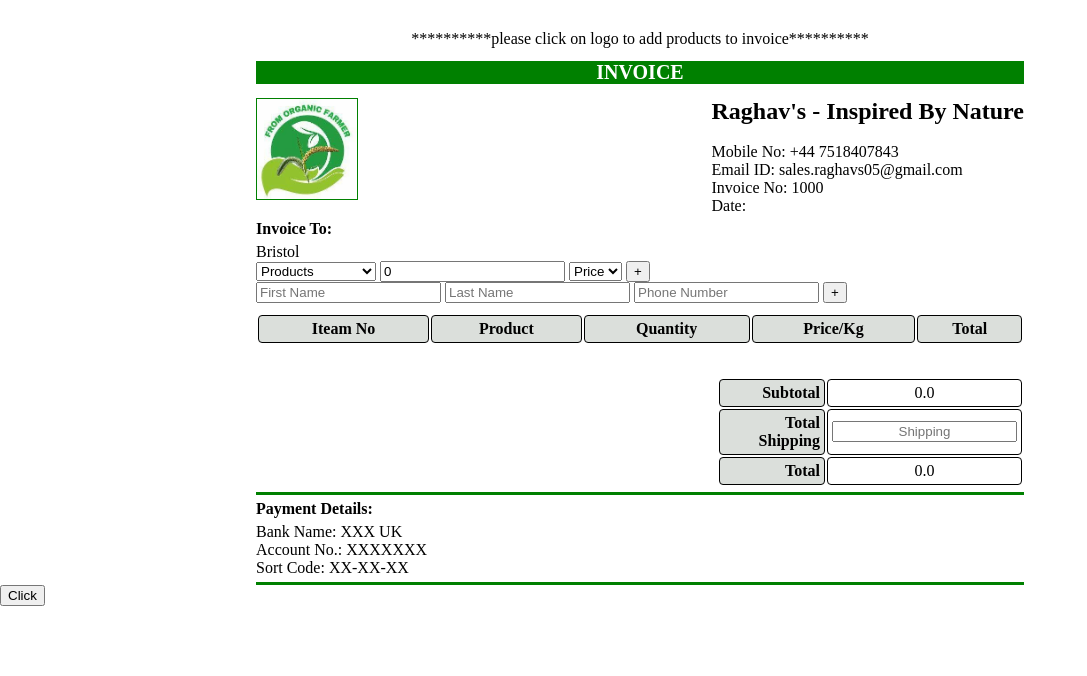
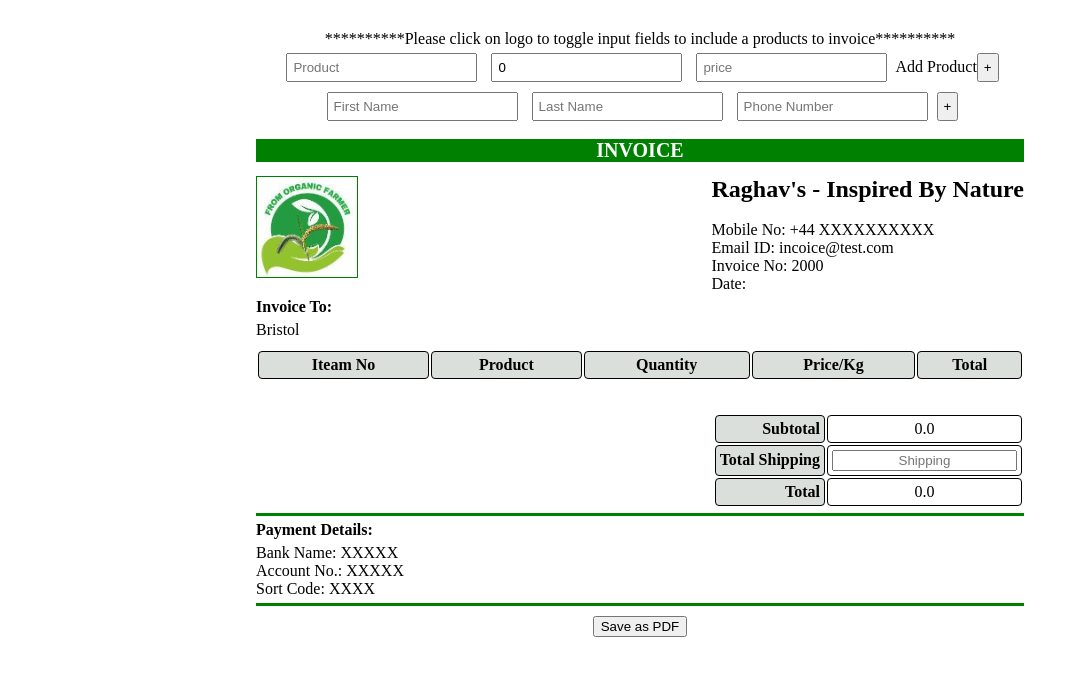
Before and after one commit to r1903/Invoice, a plain HTML site: page index.html in a window 1280 px wide. Both pictures are taken after a click on the element 640 px from the left and 156 px from the top of the page. Shown: the whole page, without its empty margins (0-1087 px from the left). Drawn offline with nearby package versions, Linux system fonts and the light colour scheme.

Commit message:
added auto complete and html2pdf.js

```diff
--- a/index.html
+++ b/index.html
@@ -4,21 +4,38 @@
 	<title>Invoice</title>
 	<meta charset="UTF-8" />
   <link rel="stylesheet" href="styles.css">
-  <script src="https://cdnjs.cloudflare.com/ajax/libs/html2canvas/0.4.1/html2canvas.js"></script>
-  <script src="https://cdnjs.cloudflare.com/ajax/libs/jspdf/1.3.4/jspdf.debug.js"></script>
+  <script src="./products.js"></script>
+  <link href = "https://code.jquery.com/ui/1.10.4/themes/ui-lightness/jquery-ui.css" rel = "stylesheet">
+  <script src = "https://code.jquery.com/jquery-1.10.2.js"></script>
+  <script src = "https://code.jquery.com/ui/1.10.4/jquery-ui.js"></script>
+  <script src="https://cdnjs.cloudflare.com/ajax/libs/html2pdf.js/0.8.0/html2pdf.bundle.min.js"></script>
 </head>
 
 <body>
-    <p class="info">**********please click on logo to add products to invoice**********</p>
+    <p class="info">**********Please click on logo to toggle input fields to include a products to invoice**********</p>
+    <div class="inputFields">
+        <div class="toggle" style="display: none;">
+            <input type="text" id="products" placeholder="Product">
+            <input type="number" value= 0  id="quantity" placeholder="Quantity">
+            <input type="text" id="price" placeholder="price">
+            <label>Add Product<button  class="addrow">+</button></label>
+        </div>
+        <div class="toggle" style="display: none;">
+        <input type="text"  id="fname" placeholder="First Name">
+        <input type="text"  id="lname" placeholder="Last Name">
+        <input type="text"  id="Phoneno" placeholder="Phone Number">
+        <button  class="addname">+</button>
+    </div>
+    </div>
     <div class="container">
       <h1 class="header">INVOICE</h1>
       <div class="logo">
             <img src="logo.jpg" alt="logo" height=100px width=100px />
             <div>
                 <p><span class="name">Raghav's - Inspired By Nature </span><br/><br/>
-                    Mobile No: +44 7518407843</p>
-                <p>Email ID: sales.raghavs05@gmail.com</p>
-                <p>Invoice No: <span class="invoiceno">1000</span></p>
+                    Mobile No: +44 XXXXXXXXXX</p>
+                <p>Email ID: incoice@test.com</p>
+                <p>Invoice No: <span class="invoiceno">2000</span></p>
                 <p>Date: <span class="date"></span></p>
             </div>
       </div>
@@ -26,34 +43,6 @@
       <p class="coustmer"></p>
       <p>Bristol</p>
       <p class="coustmerPhone"></p>
-      <div class="toggle" style="display: none;">
-          <SELECT id="products" >
-              <OPTION value="Products">Products</OPTION>
-              <OPTION value="Foxtail Millet">Foxtail Millet</OPTION>
-              <OPTION value="Little Millet">Little Millet</OPTION>
-              <OPTION value="Barnyard Millet">Barnyard Millet</OPTION>
-              <OPTION value="Proso Millet">Proso Millet</OPTION>
-              <OPTION value="Browntop Millet">Browntop Millet</OPTION>
-              <OPTION value="Kodo Millet">Kodo Millet</OPTION>
-              <OPTION value="Multi Millet Flour">Multi Millet Flour</OPTION>
-              <OPTION value="SorghumFlour">SorghumFlour</OPTION>
-          </SELECT>
-          <input type="number" value= 0  id="quantity" placeholder="Quantity">
-          <SELECT id="price">
-                <OPTION value="0.00">Price</OPTION>
-                <OPTION value="3.00">3.00</OPTION>
-                <OPTION value="3.85">3.85</OPTION>
-                <OPTION value="2.75">2.75</OPTION>
-                <OPTION value="2.25">2.25</OPTION>
-           </SELECT>
-           <button  class="addrow">+</button>
-      </div>
-      <div class="toggle" style="display: none;">
-        <input type="text"  id="fname" placeholder="First Name">
-        <input type="text"  id="lname" placeholder="Last Name">
-        <input type="text"  id="Phoneno" placeholder="Phone Number">
-        <button  class="addname">+</button>
-      </div>
       <table class="table">
           <tr>
               <th>Iteam No</th>
@@ -80,13 +69,15 @@
       </table>
       <div class="end"></div>
       <p class="bankdetails">Payment Details:</p>
-      <p>Bank Name: XXX UK</p>
-      <p>Account No.: XXXXXXX</p>
-      <p>Sort Code: XX-XX-XX</p>
+      <p>Bank Name: XXXXX</p>
+      <p>Account No.: XXXXX</p>
+      <p>Sort Code: XXXX</p>
       <div class="end"></div>
     </div>
-       <button class="savepdf">Click</button>
-       <script src="index.js"></script>
+    <div class="savepdf">
+      <button>Save as PDF</button>
+    </div>
+    <script src="index.js"></script>
 </body>
 
 </html>
--- a/index.js
+++ b/index.js
@@ -18,7 +18,7 @@ function addTable(e) {
         const productName = document.getElementById("products").value;
         const price = document.getElementById("price").value;
         const quantity = document.getElementById("quantity").value;
-        const shipp = document.getElementById("shipp").value || `£ 0.00`;
+        const shipp = document.getElementById("shipp").value;
 
  //calculating new row number
         const tbody = document.querySelector(".table");
@@ -39,8 +39,7 @@ function addTable(e) {
 // calculating total value for  second table
         const totalVal = document.querySelector(".table2").querySelectorAll("td");
         totalVal[0].innerHTML = `£ ${(parseFloat((totalVal[0].innerHTML).match(/\d+?\.\d+/)[0]) + price*quantity).toFixed(2)}`;
-       // totalVal[1].innerHTML =  shipp || 0;
-        totalVal[2].innerHTML = `£ ${(parseFloat((totalVal[0].innerHTML).match(/\d+?\.\d+/)[0])+ parseFloat((shipp).match(/\d+?\.\d+/)[0])).toFixed(2)}`;
+        totalVal[2].innerHTML = `£ ${(parseFloat((totalVal[0].innerHTML).match(/\d+?\.\d+/)[0])+ (shipp?parseFloat((shipp).match(/\d+?\.\d+/)[0]):0)).toFixed(2)}`;
 }
 
 //add first name and last name to invoice
@@ -82,20 +81,50 @@ function removeRow(e){
 
 function onClick() {
        // code to store invoice number in localstorage to manage sequence
-        let invoiceId= JSON.parse(localStorage.getItem('invoiceNo')) || '1000';
+        let invoiceId= JSON.parse(localStorage.getItem('invoiceNo')) || '2000';
         document.querySelector(".invoiceno").innerHTML = Number(invoiceId)+1;
         let date = new Date().getDate() + "-" + (new Date().getMonth() + 1) + "-" + new Date().getFullYear();
         document.querySelector(".date").innerHTML = date;
         invoiceId = Number(invoiceId)+1 ;
         localStorage.setItem('invoiceNo', JSON.stringify(invoiceId));
        //function to generate pdf
-        html2canvas(document.querySelector(".container"), {useCORS: true,
-            onrendered: function (canvas) {
-              let imgData = canvas.toDataURL('image/png');
-               let doc = new jsPDF('p', 'pt', 'a4');
-               doc.addImage(imgData, 'PNG', 10, 10,580, 595.28/canvas.width * canvas.height);
-               const name = document.querySelector(".coustmer").innerHTML;
-             doc.save(`InvoiceNum${invoiceId}/${name}.pdf`);
-              }
-         });
+        // html2canvas(document.querySelector(".container"), {useCORS: true,
+        //     quality: 4,
+        //     scale: 5,
+        //     onrendered: function (canvas) {
+
+        //       let imgData = canvas.toDataURL('image/png',1);
+        //        let doc = new jsPDF('p', 'pt', 'a4');
+        //        doc.addImage(imgData, 'PNG', 10, 10,580, 595.28/canvas.width * canvas.height);
+        //        const name = document.querySelector(".coustmer").innerHTML;
+        //      doc.save(`InvoiceNum${invoiceId}/${name}.pdf`);
+        //       }
+        //  });
+
+
+        const name = document.querySelector(".coustmer").innerHTML;
+        const element = document.querySelector(".container");
+
+        //function to store invoice as pdf
+        html2pdf(element, {
+                margin: 0.2,
+                filename: `InvoiceNum${invoiceId}/${name}.pdf`,
+                image: { type: 'jpeg', quality: 1 },
+                html2canvas: { scale: 2,  logging: true },
+                jsPDF: { unit: 'in', format: 'a4', orientation: 'l' }
+                });
+
 };
+
+
+$( function() {
+        console.log(products);
+        $( "#products" ).autocomplete({
+          source: Object.keys(products),
+          close:updatePrice
+        });
+
+        function updatePrice(){
+          document.getElementById("price").value = products[document.getElementById("products").value];
+        }
+      } );
--- /dev/null
+++ b/products.js
@@ -0,0 +1,22 @@
+const products = {
+    "Foxtail Millet":3,
+    "Little Millet":3,
+    "Proso Millet":3,
+    "Kodo Millet":3,
+    "Ragi Whole":2,
+    "Jawar Whole":2.5,
+    "Browntop Millet":3.85,
+    "Semolina":3.15,
+    "Wheat Flour":4,
+    "Ragi Flour":2,
+    "Bajara Flour":2,
+    "Bajara Whole":3,
+    "Jawar Flour":3,
+    "Multi Millet Flour":2.15,
+    "Barnyard Millet":2.14,
+    "Barnyard Millet Flour":2.45,
+    "Foxtail Millet Flour":2,
+    "Little Millet Flour":3,
+    "Proso Millet Flour":3,
+    "Kodo Millet Flour":3,
+};
--- a/styles.css
+++ b/styles.css
@@ -8,6 +8,23 @@ body{
     text-align:center;
 }
 
+.inputFields{
+    width:60%;
+    margin:0 auto;
+    display:flex;
+    flex-direction: column;
+    align-items: center;
+
+}
+
+.inputFields input{
+    padding:5px;
+    margin:5px;
+}
+
+.inputFields button{
+    padding:5px;
+}
 .container{
     width:60%;
     margin:0 auto;
@@ -66,9 +83,10 @@ table th, table td {
     padding-top:2em;
 }
 .table2 th{
-
     background:rgb(219, 223, 219);
     text-align:right;
+    white-space: nowrap !important;;
+    word-break: keep-all;
 }
 
 .end{
@@ -90,3 +108,9 @@ table th, table td {
 .html2canvas-container {
     height: 1500px !important;
 }
+
+.savepdf{
+    display:flex;
+    justify-content: center;
+    padding-top:10px;
+}
```
